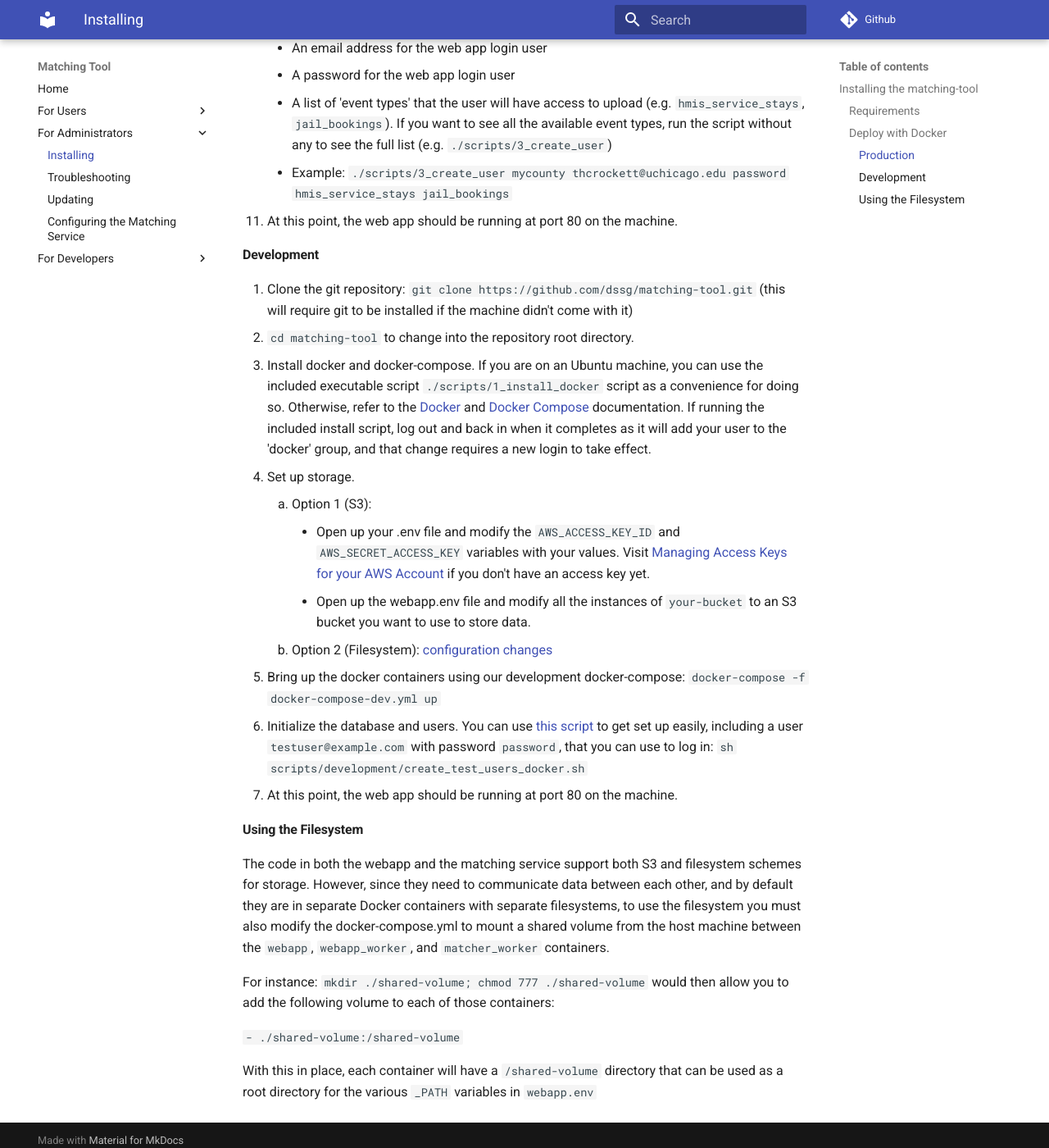
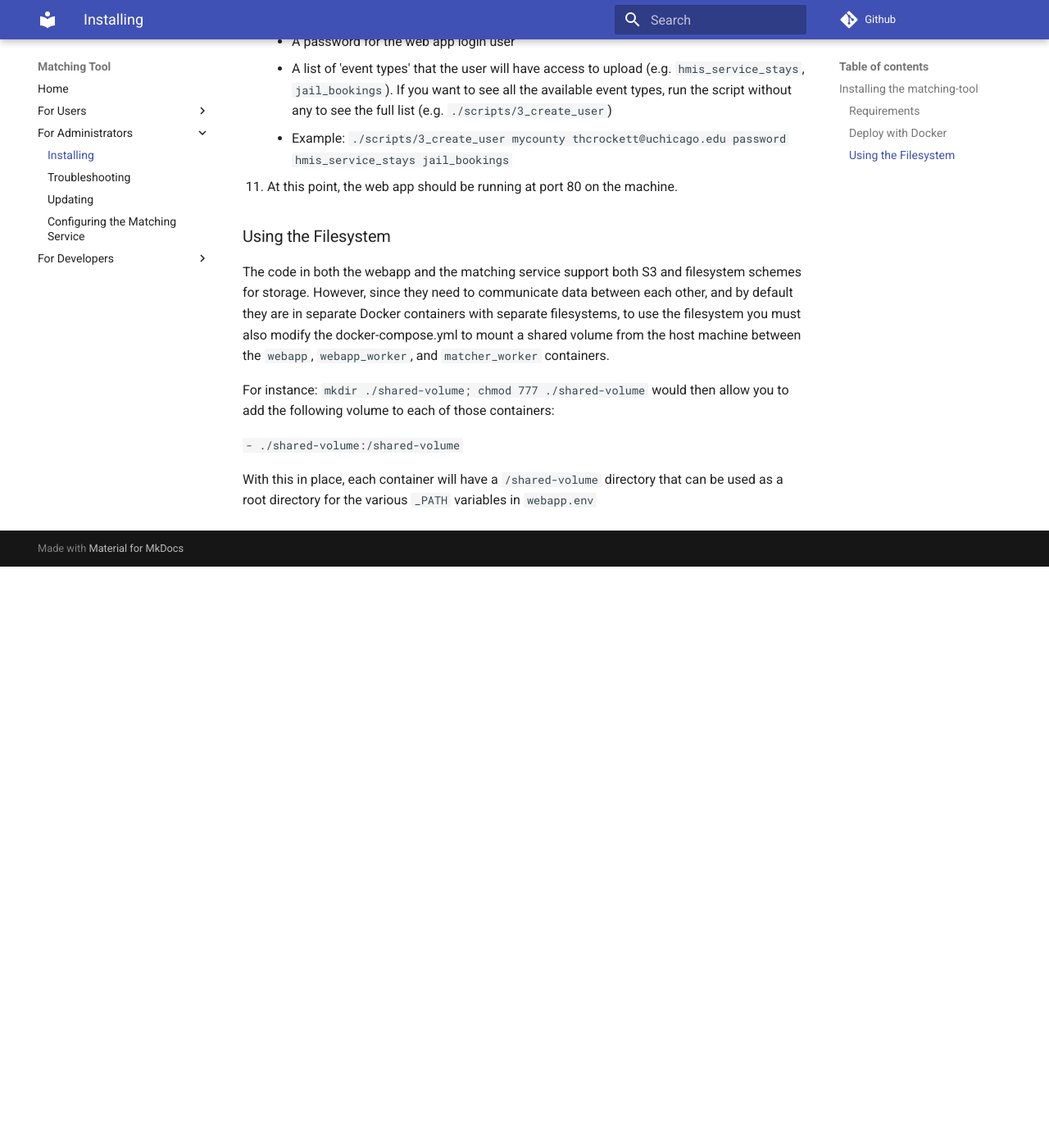
Before and after one commit to dssg/matching-tool, an MkDocs documentation site: the page built from docs/sources/admin/install.md, in a window 1280 px wide and 1400 px high, scrolled down 2179 px. Shown: the whole window at 82% size. Built offline with MkDocs 1.6.1 and Material for MkDocs 9.7.7, drawn with Linux system fonts in a browser that asks for light colours; comment, search, counter and statistics services are not loaded; old or Windows-style settings are respelled for this version of MkDocs; after the commit the page ends 2870 px from its top, so only the background shows below that; some of the changed text lies outside the part shown.

Commit message:
Contribution Guide [Resolves #387]
- Add contribution guide
- Move dev install to developers section
- Add section on applying changes to webapp dev guide

```diff
--- a/docs/mkdocs.yml
+++ b/docs/mkdocs.yml
@@ -25,6 +25,7 @@
         - {Updating: admin/updating.md}
         - {Configuring the Matching Service: admin/matching.md}
     - For Developers:
+        - {Getting Started: dev/getting-started.md}
         - {Creating or Modifying a Schema: dev/schemas.md}
         - {Modifying the Webapp: dev/webapp.md}
         - {Modifying the Matching Service: dev/matching.md}
--- a/docs/sources/admin/install.md
+++ b/docs/sources/admin/install.md
@@ -9,9 +9,7 @@
 
 ## Deploy with Docker
 
-If you are deploying the matching tool with the goal of having users actively use it to upload real data, and you want that data to persist, follow the [Production](#production) section. If you just want to try out the tool with fake data and do active development on it, follow the [Development](#development) section.
-
-### Production
+If you are deploying the matching tool with the goal of having users actively use it to upload real data, and you want that data to persist, follow the [Production](#production) section. If you just want to try out the tool with fake data and do active development on it, follow the [Developer](/dev/getting-started) section.
 
 1. Set up a Postgres server. [Amazon RDS](https://docs.aws.amazon.com/AmazonRDS/latest/UserGuide/CHAP_GettingStarted.CreatingConnecting.PostgreSQL.html) is recommended, though you may set up and administrate your own if desired.
 2. Set up a machine/instance that will run the matching tool (see [requirements](#requirements) section for recommendations). Log into this machine; the rest of the steps assume that you are on the machine.
@@ -46,22 +44,7 @@
 	- Example: `./scripts/3_create_user mycounty thcrockett@uchicago.edu password hmis_service_stays jail_bookings`
 11. At this point, the web app should be running at port 80 on the machine.
 
-### Development
-
-1. Clone the git repository: `git clone https://github.com/dssg/matching-tool.git` (this will require git to be installed if the machine didn't come with it)
-2. `cd matching-tool` to change into the repository root directory.
-3. Install docker and docker-compose. If you are on an Ubuntu machine, you can use the included executable script `./scripts/1_install_docker` script as a convenience for doing so. Otherwise, refer to the [Docker](https://docs.docker.com/install) and [Docker Compose](https://docs.docker.com/compose/install/) documentation. If running the included install script, log out and back in when it completes as it will add your user to the 'docker' group, and that change requires a new login to take effect.
-4. Set up storage.
-    1. Option 1 (S3):
-	    - Open up your .env file and modify the `AWS_ACCESS_KEY_ID` and `AWS_SECRET_ACCESS_KEY` variables with your values. Visit [Managing Access Keys for your AWS Account](https://docs.aws.amazon.com/general/latest/gr/managing-aws-access-keys.html) if you don't have an access key yet.
-	    - Open up the webapp.env file and modify all the instances of `your-bucket` to an S3 bucket you want to use to store data.
-    2. Option 2 (Filesystem): [configuration changes](install.md#using-the-filesystem)
-5. Bring up the docker containers using our development docker-compose: `docker-compose -f docker-compose-dev.yml up`
-6. Initialize the database and users. You can use [this script](https://github.com/dssg/matching-tool/blob/master/scripts/development/create_test_users_docker.sh) to get set up easily, including a user `testuser@example.com` with password `password`, that you can use to log in: `sh scripts/development/create_test_users_docker.sh`
-7. At this point, the web app should be running at port 80 on the machine.
-
-
-### Using the Filesystem
+## Using the Filesystem
 
 The code in both the webapp and the matching service support both S3 and filesystem schemes for storage. However, since they need to communicate data between each other, and by default they are in separate Docker containers with separate filesystems, to use the filesystem you must also modify the docker-compose.yml to mount a shared volume from the host machine between the `webapp`, `webapp_worker`, and `matcher_worker` containers.
 
```
Also changed, not shown: CONTRIBUTING.md (+31 -0 lines), docs/sources/dev/getting-started.md (added, +17 -0 lines), docs/sources/dev/webapp.md (+7 -2 lines).
